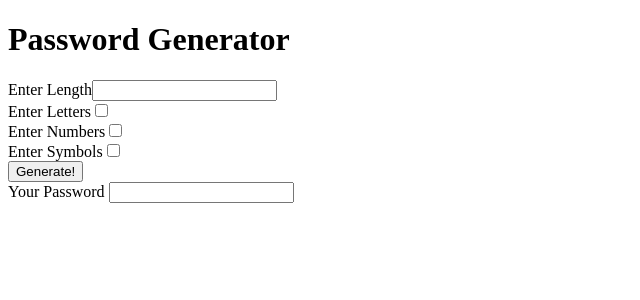
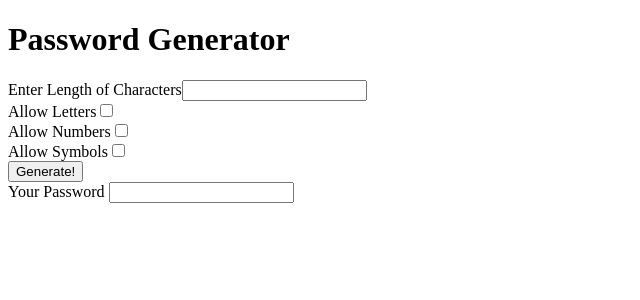
Before and after one commit to marcusungarette/angular-password-generator, an Angular app: page / in a window 1280 px wide. Shown: the top 300 px of the page, without its empty margins (0-640 px from the left). Built offline with nearby package versions, Linux system fonts and the light colour scheme.

Commit message:
Added logic to onButtonClick - Generating password done

```diff
--- a/src/app/app.component.html
+++ b/src/app/app.component.html
@@ -1,18 +1,18 @@
 <h1>Password Generator</h1>
 <div>
-  <label>Enter Length</label>
+  <label>Enter Length of Characters</label>
   <input (input)="onChangeLength($event.target.value)" />
 </div>
 <div>
-  <label>Enter Letters</label>
+  <label>Allow Letters</label>
   <input (change)="onChangeUseLetters()" type="checkbox" />
 </div>
 <div>
-  <label>Enter Numbers</label>
+  <label>Allow Numbers</label>
   <input (change)="onChangeUseNumbers()" type="checkbox" />
 </div>
 <div>
-  <label>Enter Symbols</label>
+  <label>Allow Symbols</label>
   <input (change)="onChangeUseSymbols()" type="checkbox" />
 </div>
 <div>
--- a/src/app/app.component.ts
+++ b/src/app/app.component.ts
@@ -33,6 +33,29 @@ export class AppComponent {
   }
 
   onButtonClick() {
-    this.password = 'My password !!!';
+    const numbers = '1234567890';
+    const letters = 'abcdefghijklmnopqrstuvwyz';
+    const symbols = '!@#$%^&*()';
+
+    let validChars = '';
+
+    if (this.includeLetters) {
+      validChars += letters;
+    }
+
+    if (this.includeNumbers) {
+      validChars += numbers;
+    }
+
+    if (this.includeSymbols) {
+      validChars += symbols;
+    }
+
+    let generatedPassword = '';
+    for (let i = 0; i < this.length; i++) {
+      const index = Math.floor(Math.random() * validChars.length);
+      generatedPassword += validChars[index];
+    }
+    this.password = generatedPassword;
   }
 }
```
